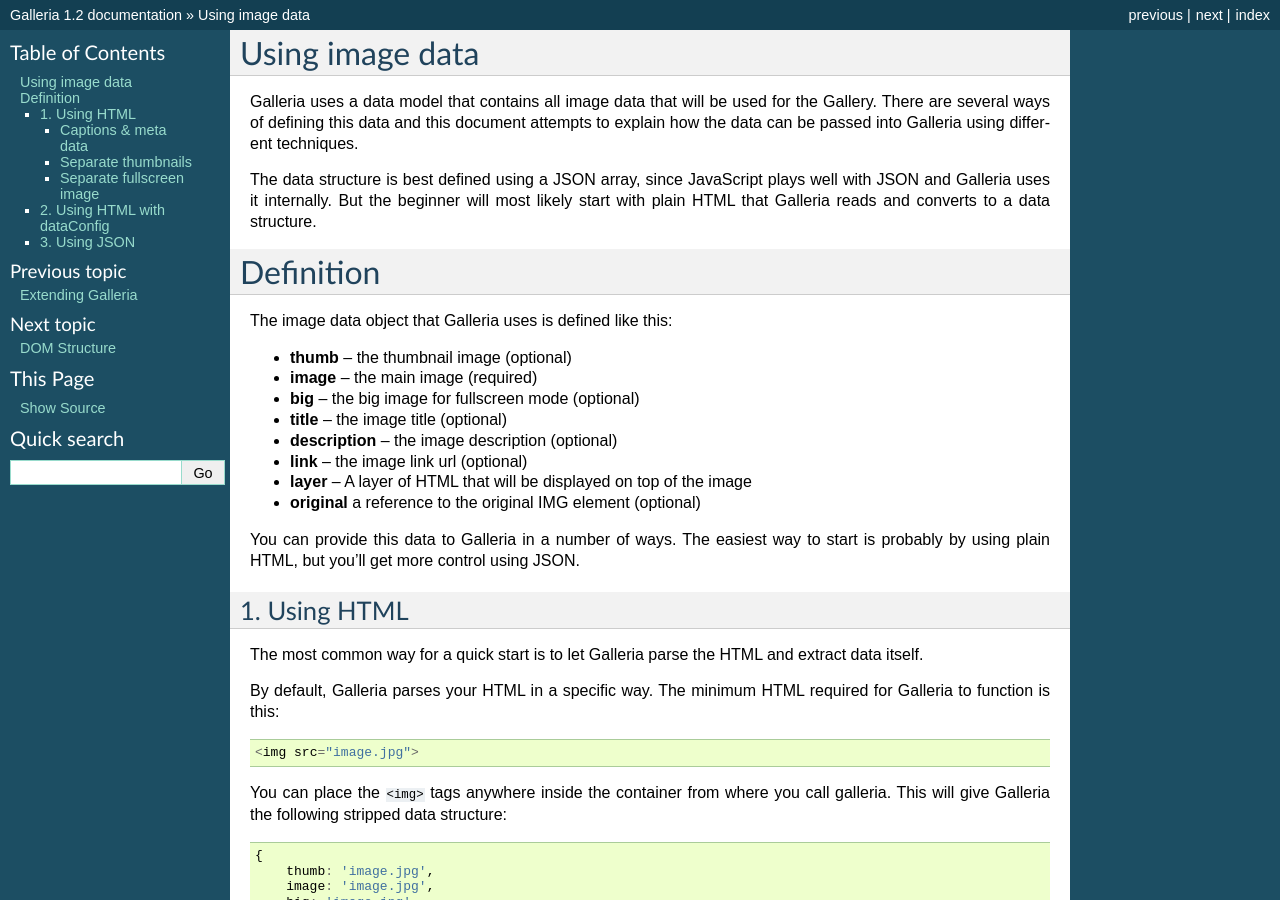
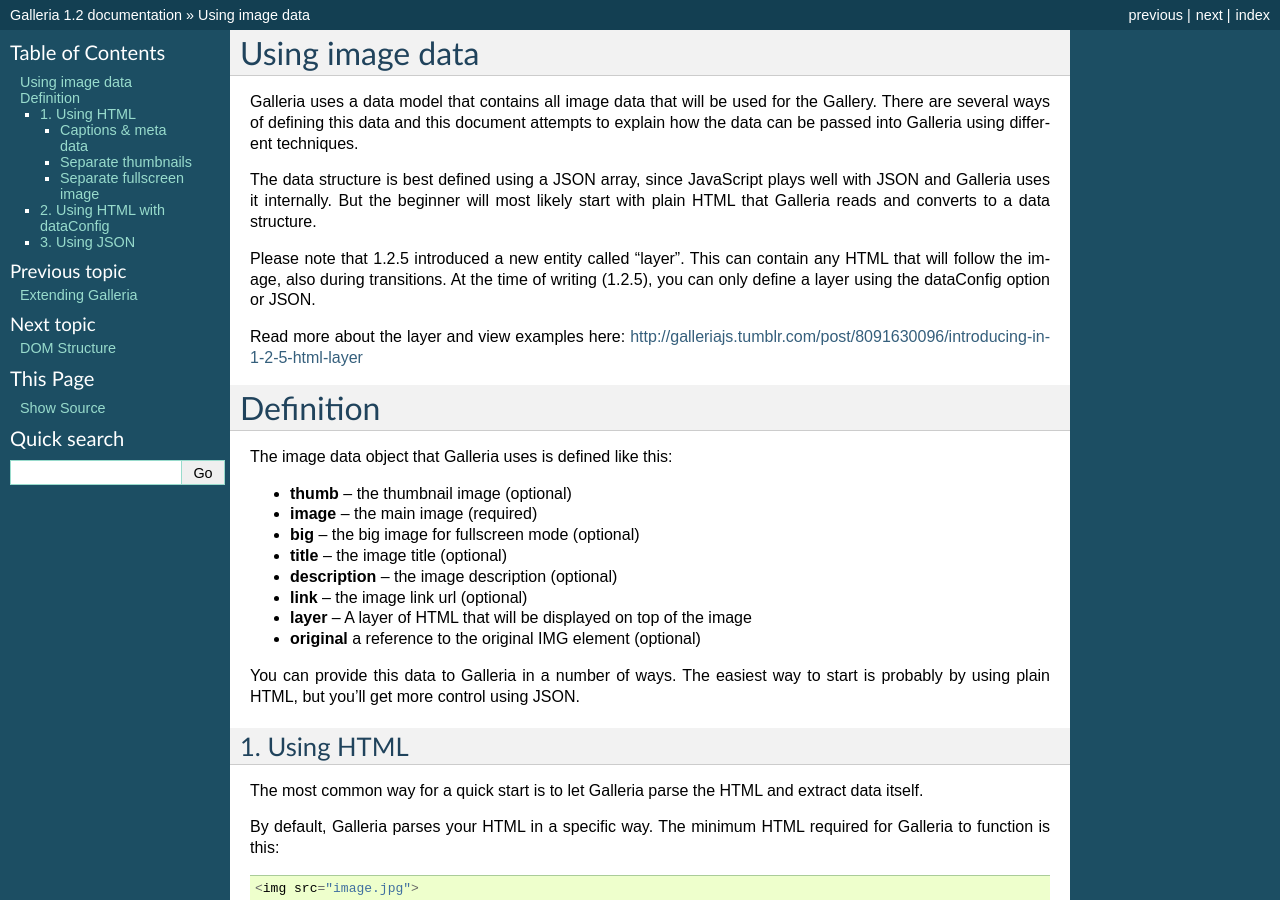
Before and after one commit to GalleriaJS/galleria, a Sphinx documentation site: the page built from docs/references/data.rst, in a window 1280 px wide and 900 px high. Built offline with Sphinx 7.4.7, drawn with Linux system fonts in a browser that asks for light colours.

Commit message:
added layer docs in the data reference

```diff
--- a/docs/references/data.rst
+++ b/docs/references/data.rst
@@ -9,6 +9,11 @@
 
 The data structure is best defined using a JSON array, since JavaScript plays well with JSON and Galleria uses it internally.
 But the beginner will most likely start with plain HTML that Galleria reads and converts to a data structure.
+
+Please note that 1.2.5 introduced a new entity called "layer". This can contain any HTML that will follow the image, also during transitions.
+At the time of writing (1.2.5), you can only define a layer using the dataConfig option or JSON.
+
+Read more about the layer and view examples here: http://galleriajs.tumblr.com/post/8091630096/introducing-in-1-2-5-html-layer
 
 **********
 Definition
```
